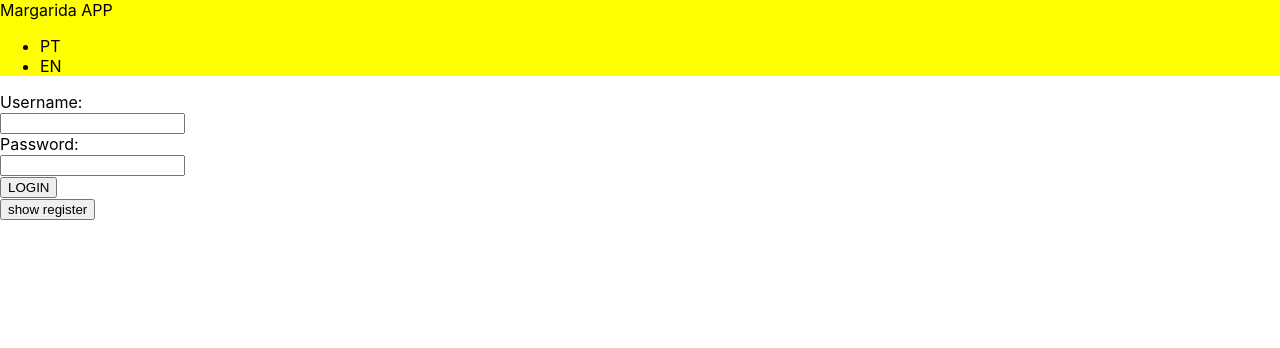
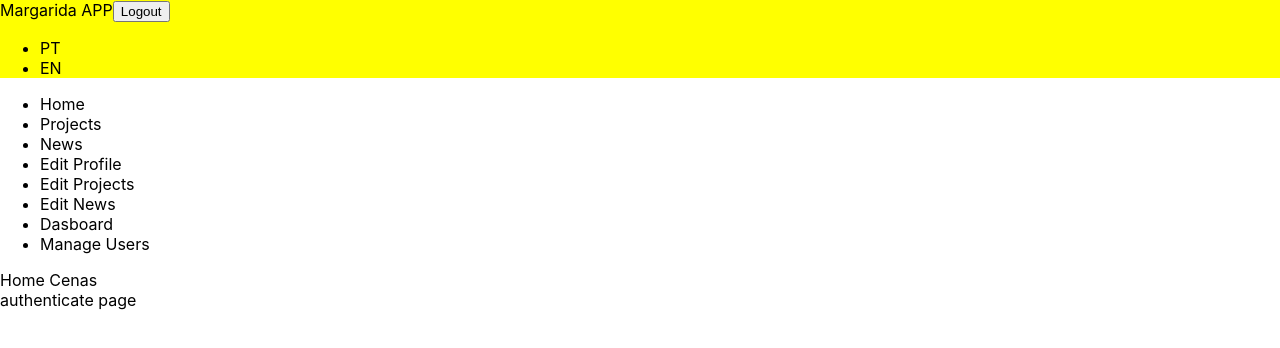
Before and after one commit to mad-raccoon/margarida, a React (Create React App) app: page / in a window 1280 px wide. Shown: the top 348 px of the page. Built offline with nearby package versions, Linux system fonts and the light colour scheme.

Commit message:
projects

```diff
--- a/src/App.js
+++ b/src/App.js
@@ -1,10 +1,11 @@
 import { useState } from "react";
 import AuthPage from "./components/pages/AuthPage/AuthPage";
 import NoAuthPage from "./components/pages/NoAuthPage/NoAuthPage";
+import Menu from "./components/shared/Menu/Menu";
 
 
 const App = () => {
-  const [user, setUser] = useState(null);
+  const [user, setUser] = useState(true);
 
   return (
     <div>
--- /dev/null
+++ b/src/components/features/Projects/Projects.jsx
@@ -0,0 +1,18 @@
+import Project from "../../shared/Project/Project"
+
+const test = {title: "titulo X", dateCreated: "123", content: "abc", isVisible: true}
+
+const projectList = [{id: "1", title: "titulo X", dateCreated: "1111", content: "eeeeeeeee", isVisible: true},
+    {id: "12", title: "titulo y", dateCreated: "2222", content: "xxxxxx", isVisible: true},
+    {id: "3", title: "titulo z", dateCreated: "333", content: "zzzzzz", isVisible: false}]
+
+
+const Projects =()=> {
+    const isAuthenticated = true;
+
+    return <div>
+       {projectList.map(item => item.isVisible || isAuthenticated ? <Project  key={item.id} {...item}/> : null)}
+    </div>
+}
+
+export default Projects
--- a/src/components/features/Register/Register.jsx
+++ b/src/components/features/Register/Register.jsx
@@ -1,5 +1,47 @@
-const Register =()=> {
-    return <div>i am register</div>
+const Register =({onSubmit})=> {
+
+    const handleSubmit =(event)=> {
+        event.preventDefault();
+        onSubmit({
+            username: event.target["username"].value,
+            password: event.target["password"].value,
+            email: event.target["email"].value,
+            realName: event.target["realName"].value,
+            bio: event.target["bio"].value,
+            image: event.target["image"].value,
+        })
+
+    }
+
+    return <div>
+        <form onSubmit={handleSubmit}>
+            Username:
+            <br/>
+            <input type="string" name="username" required/>
+            <br/>
+            Password:
+            <br/>
+            <input type="password" name="password" required/>
+            <br/>
+            Email:
+            <br/>
+            <input type="email" name="email" required/>
+            <br/>
+            Full name:
+            <br/>
+            <input type="string" name="realName" required/>
+            <br/>
+            Biography:
+            <br/>
+            <textarea type="string" name="bio" required/>
+            <br/>
+            Image:
+            <br/>
+            <input type="string" name="image" required/>
+            <br/>
+            <button type="submit">REGISTER</button>
+        </form>
+    </div>
 }
 
 export default Register;
--- a/src/components/pages/AuthPage/AuthPage.jsx
+++ b/src/components/pages/AuthPage/AuthPage.jsx
@@ -1,8 +1,37 @@
+import { useState } from "react";
+import Projects from "../../features/Projects/Projects";
 import Header from "../../shared/Header/Header";
+import Home from "../../shared/Home/Home";
+import Menu from "../../shared/Menu/Menu";
+
+const menuItems = ["Home", "Projects", "News", "Edit Profile", "Edit Projects", "Edit News"]
+const menuItemsAdmin = ["Dasboard", "Manage Users"]
+
+const getMenuItems = (isAdmin) => {
+  if (isAdmin){
+    return [...menuItems,...menuItemsAdmin]
+  }
+  return menuItems
+}
+
+const displaySubpage = (value) => {
+  switch (value) {
+    case 'Projects':
+        return <Projects/>
+
+
+    default: return <Home/>
+  }
+}
 
 const AuthPage =()=> {
+    const [subpage, setSubpage]  = useState("Home")
+
+  const handleMenuClick = (item) => {setSubpage(item)}
     return <div>
         <Header hasLogout />
+        <Menu items={getMenuItems(true)} onClick={handleMenuClick}/>
+        {displaySubpage(subpage)}
       authenticate page
     </div>
   }
--- a/src/components/pages/NoAuthPage/NoAuthPage.jsx
+++ b/src/components/pages/NoAuthPage/NoAuthPage.jsx
@@ -2,6 +2,7 @@ import { useState } from "react";
 import Login from "../../features/Login/Login";
 import Register from "../../features/Register/Register";
 import Header from "../../shared/Header/Header";
+import Menu from "../../shared/Menu/Menu";
 
 const NoAuthPage =()=> {
 
@@ -17,15 +18,17 @@ const handleLogin =(value)=> {
   // error >> alert("wrong credentials")
 }
 
-const handleRegister =()=> {
+const handleRegister =(value)=> {
   // api call
   // success >> aler("success")
   // error >> alert("something wrong happen, try again later")
+  //console.log(value)
 }
 
     return <div>
       <Header/>
-      {showLogin? <Login onSubmit={handleLogin}/> : <Register/>}
+      <Menu/>
+      {showLogin? <Login onSubmit={handleLogin}/> : <Register onSubmit={handleRegister}/>}
     <button onClick={handleToggleClick}>{showLogin ? "show register" : "show login"}</button>
     </div>
   }
--- /dev/null
+++ b/src/components/shared/Home/Home.jsx
@@ -0,0 +1,9 @@
+
+const Home = () => {
+    return <div className="home">
+        Home Cenas
+
+    </div>
+}
+
+export default Home;
--- /dev/null
+++ b/src/components/shared/Menu/Menu.jsx
@@ -0,0 +1,19 @@
+import "./Menu.css"
+
+
+const Menu = ({ items = [], onClick }) => {
+    const handleItemClick = (item) => {
+        onClick(item);
+        // console.log(item);
+    }
+
+
+    return <div className="menu">
+        <ul>
+         {items.map(item => <li key={item} onClick={() => handleItemClick(item)}>{item}</li>)}
+        </ul>
+
+    </div>
+}
+
+export default Menu;
--- /dev/null
+++ b/src/components/shared/Project/Project.jsx
@@ -0,0 +1,14 @@
+
+
+const Project = ({title, dateCreated, content, isVisible}) => {
+    return <div className="project">
+        <h2>
+            {title}, {dateCreated}
+        </h2>
+        <p>
+            {content}
+        </p>
+    </div>
+}
+
+export default Project;
```
Also changed, not shown: src/components/shared/Menu/Menu.css (added).
